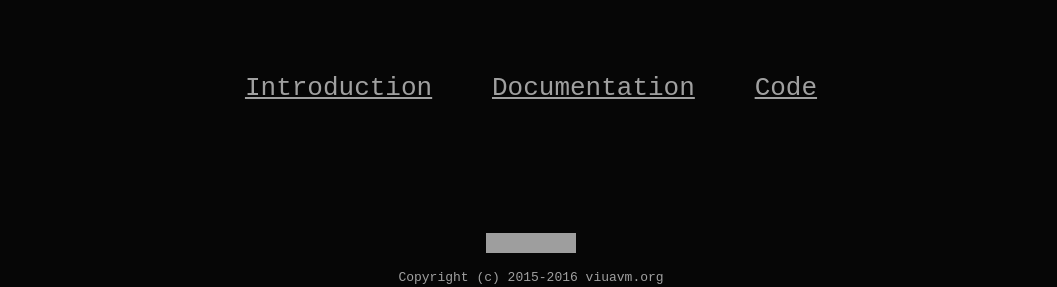
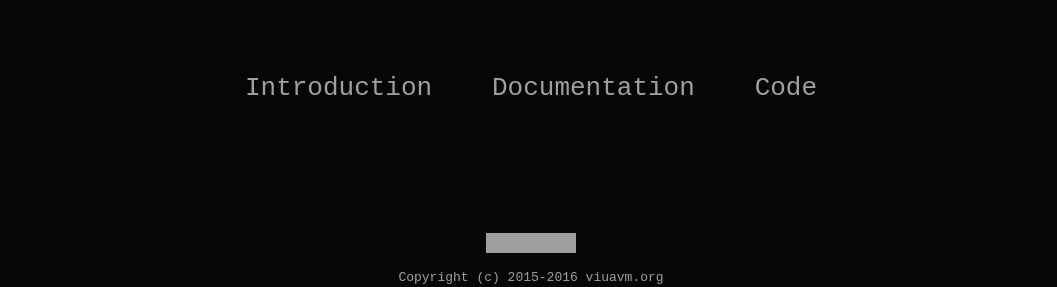
Before and after one commit to marekjm/viuavm.org, a Jekyll site: the page built from index.html, in a window 1280 px wide. Shown: the part 253-540 px from the top of the page, without its empty margins (109-1166 px from the left). Built offline with Jekyll 4.4.1, drawn with Linux system fonts in a browser that asks for light colours; grey boxes are pictures that could not be loaded.

```diff
--- a/_layouts/index.html
+++ b/_layouts/index.html
@@ -17,7 +17,7 @@
         </section>
 
         <nav class="index">
-            <a href="#">Introduction</a>
+            <a href="./introduction.html">Introduction</a>
             <a href="#">Documentation</a>
             <a href="#">Code</a>
         </nav>
--- a/css/style.css
+++ b/css/style.css
@@ -70,3 +70,42 @@ body.index footer {
     text-align: center;
     font-family: monospace;
 }
+
+
+/*
+ ***********************************************************
+ *  Global styles.
+ ***********************************************************
+ */
+body footer {
+    display: block;
+    margin: 2em 0 0 0;
+    padding: 1em;
+    color: #a0a0a0;
+    font-size: 1em;
+    text-align: center;
+    font-family: monospace;
+}
+
+nav {
+    display: block;
+    margin: 0 0 1em 0;
+    padding: 1em;
+    text-align: left;
+    font-family: monospace;
+}
+nav a {
+    display: inline-block;
+    margin: 0;
+    padding: 0 0.2em;
+    color: #80a080;
+    font-size: 1.25em;
+    text-decoration: none;
+}
+nav a:hover {
+    color: #a0f0a0;
+    text-decoration: underline;
+}
+nav span.spacer {
+    color: #f00;
+}
--- /dev/null
+++ b/introduction.html
@@ -0,0 +1,3 @@
+---
+layout: default
+---
```
Also changed, not shown: _includes/navigation.html (added, +9 -0 lines), _layouts/default.html (+7 -3 lines).
